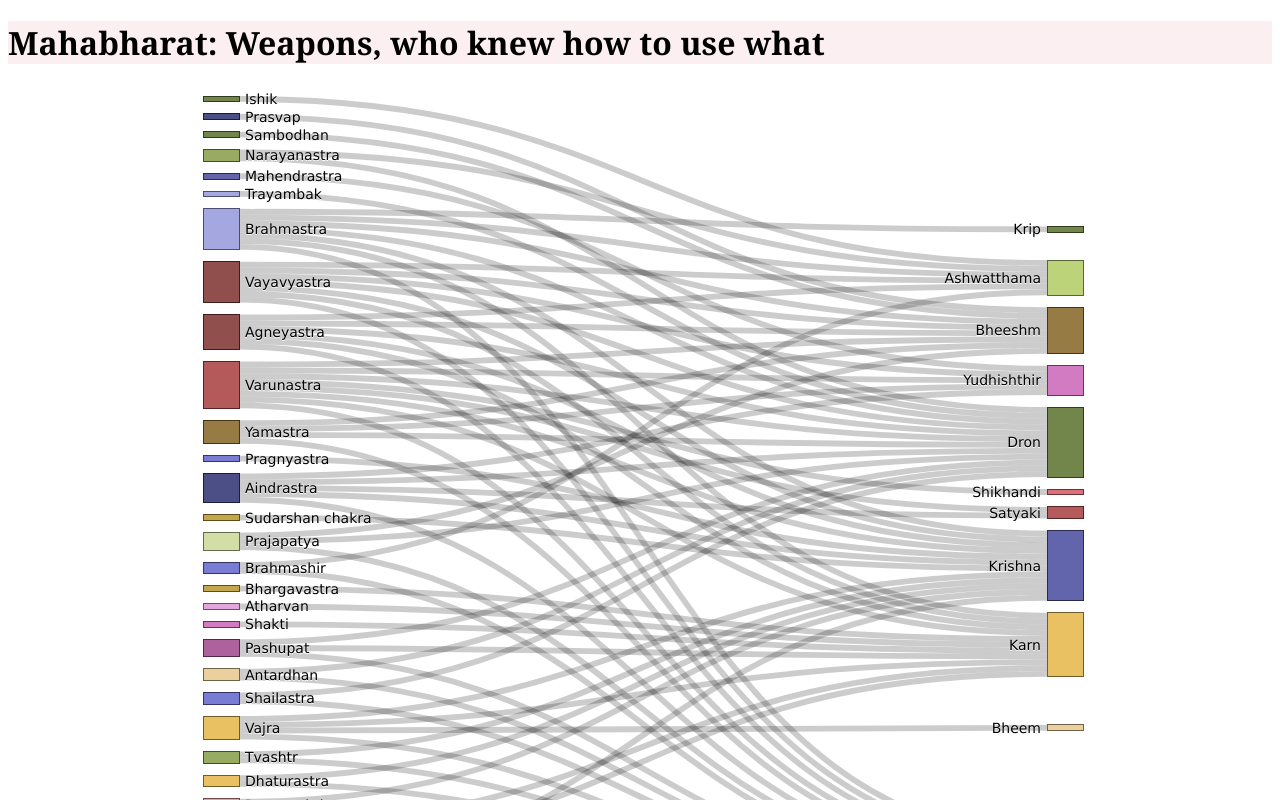
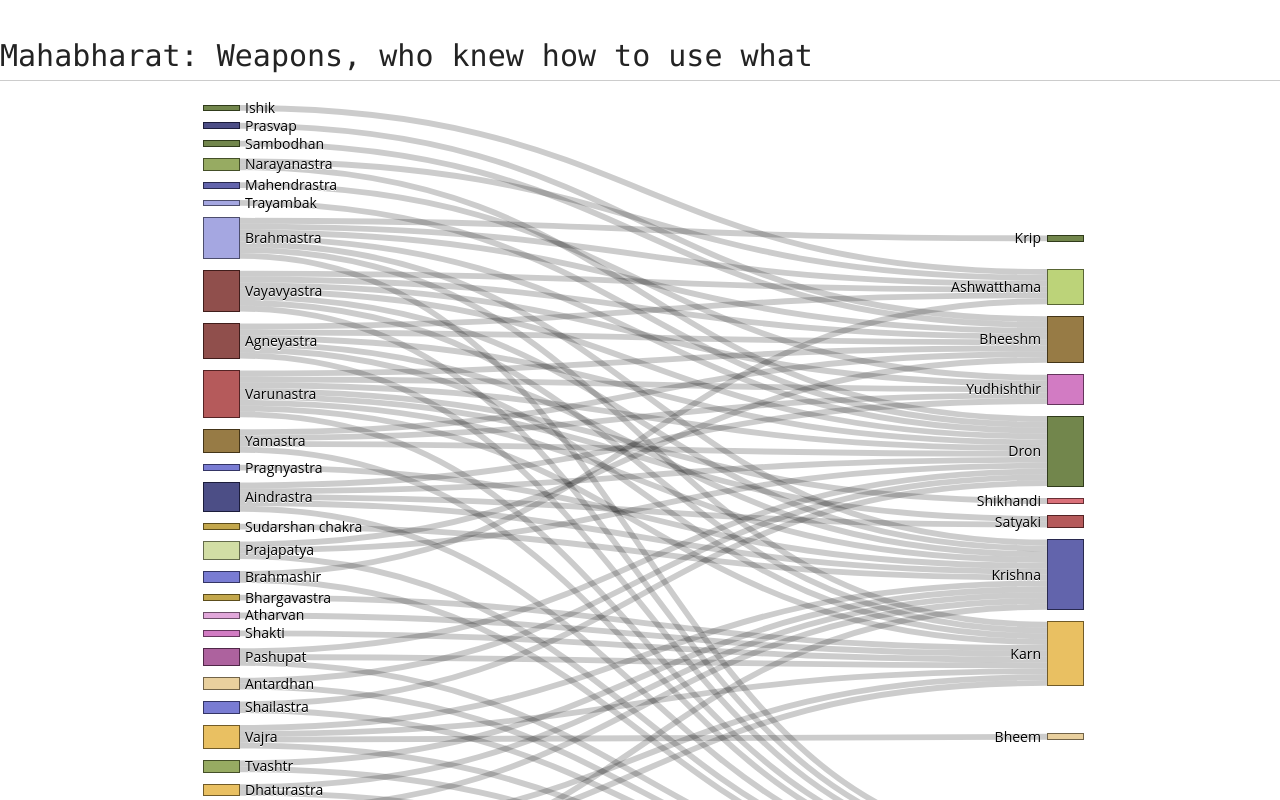
Before and after one commit to AninditaBasu/visualisations, a plain HTML site: page mb_weapons.html in a window 1280 px wide. Shown: the top 800 px of the page. Drawn offline with Linux system fonts and the light colour scheme.

Commit message:
Update main.css

```diff
--- a/css/main.css
+++ b/css/main.css
@@ -1,16 +1,51 @@
+body {
+  padding: 0;
+  margin: 0;
+  font-family: "Open Sans", "Helvetica Neue", Helvetica, Verdana, Arial, sans-serif;
+  font-size: 14px;
+  line-height: 1.5;
+  color: #606c71; }
+
 p, div {
 	line-height: 120%;
 	padding-left: 5px;
-	font-family: Verdana, sans-serif;
 	font-weight: normal;
-	font-size: 14px;
-	color: #08088A;
 }
 
-h1, h2, h3, h4, h5, h6, h7 {
-	font-family: Georgia, Serif;
-	background-color: #FBEFF2;
-	}
+h1, h2, h3, h4, h5, h6 {
+  color:#232323;
+  margin:36px 0 10px;
+}
+
+h1, h2, h3 {
+	font-family: Arvo, Monaco, serif;
+  line-height:1.3;
+	font-weight: normal;
+}
+
+h1,h2, h3 {
+	display: block;
+	border-bottom: 1px solid #ccc;
+	padding-bottom: 5px;
+}
+
+h1 {
+	font-size: 30px;
+}
+
+h2 {
+	font-size: 24px;
+}
+
+h3 {
+	font-size: 18px;
+}
+
+h4, h5, h6 {
+	font-family: Arvo, Monaco, serif;
+	font-weight: 700;
+}
+
 
 .tooltip {
   position: absolute;
```
